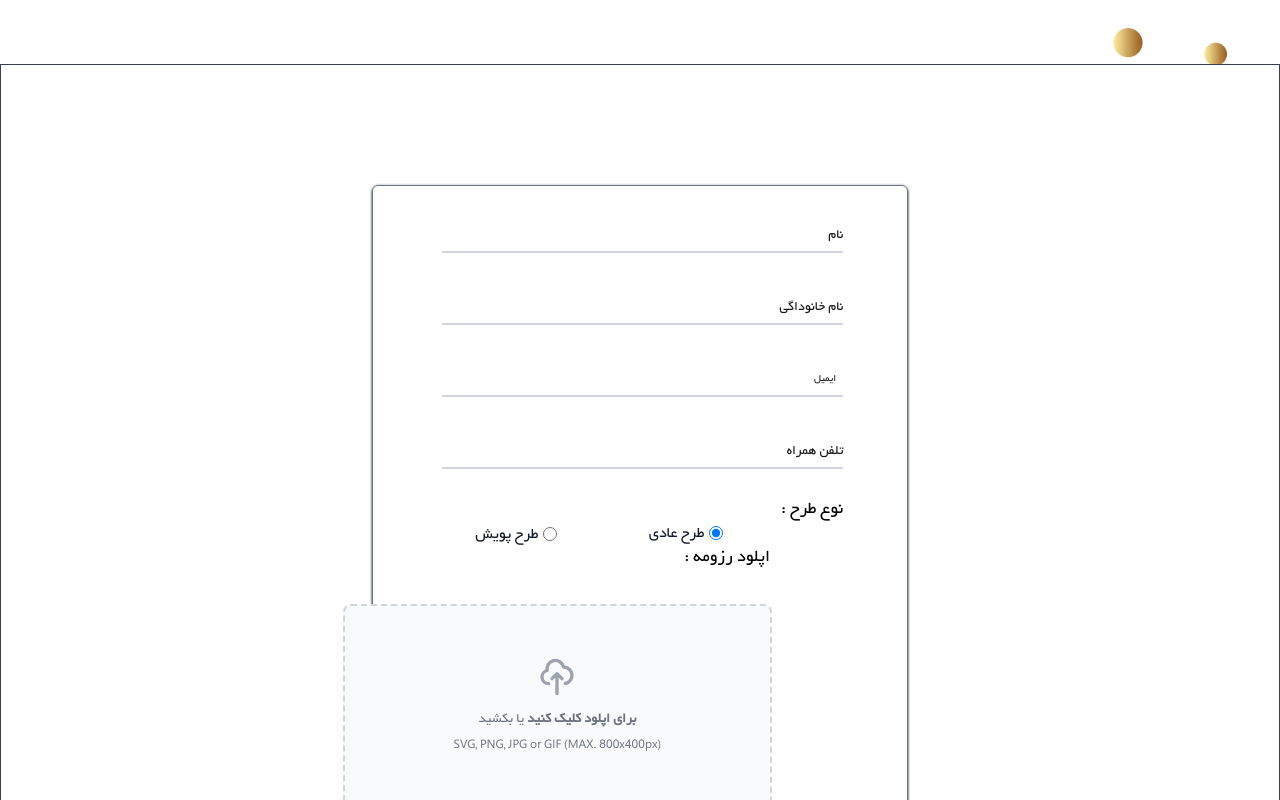
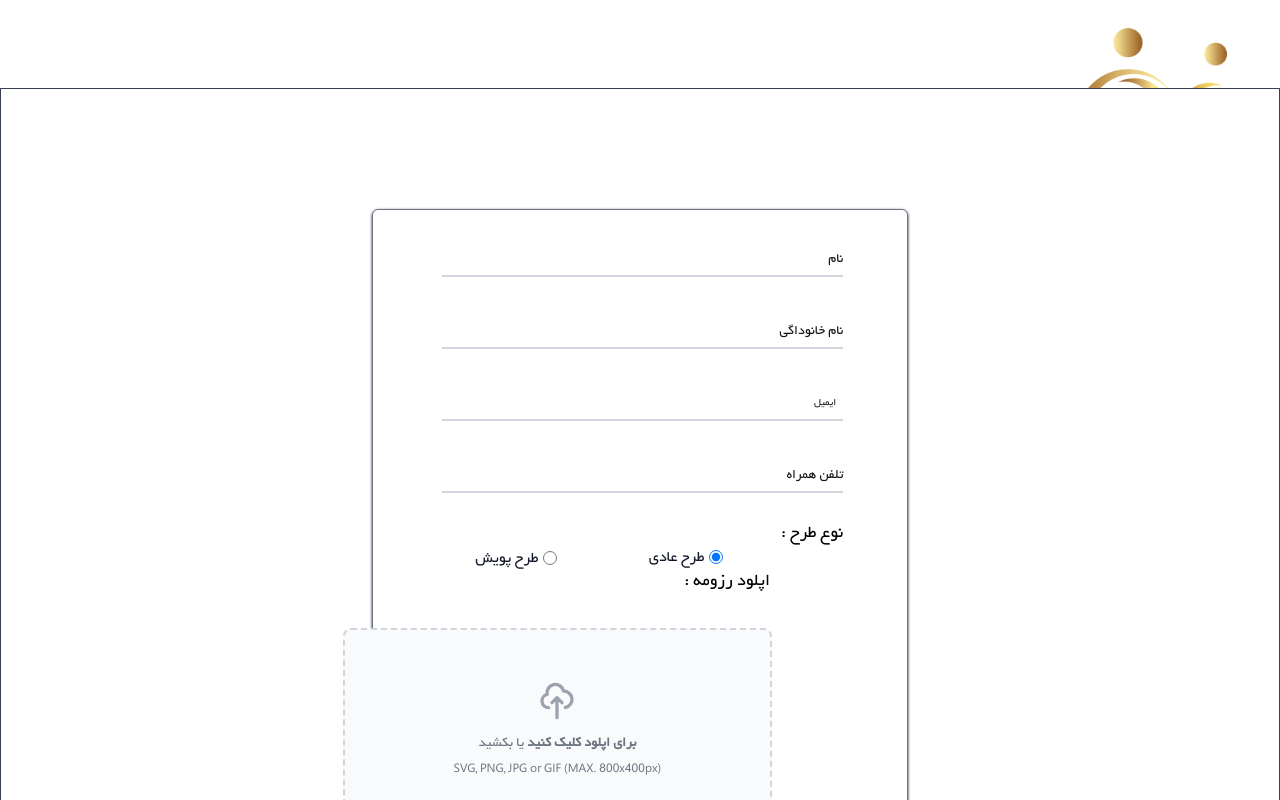
Before and after one commit to sajjad5221/farazaman, a Next.js app: page /hiring/normal in a window 1280 px wide. Shown: the top 800 px of the page. Built offline with nearby package versions, Linux system fonts and the light colour scheme.

Commit message:
for update2

```diff
--- a/app/hiring/normal/page.tsx
+++ b/app/hiring/normal/page.tsx
@@ -1,8 +1,10 @@
+import Script from 'next/script'
 import React from 'react'
 
 export default function page() {
   return (
-    <><><div className='scrollBox fixed h-[5px] bg-slate-600'></div>
+    <><><div>page</div>
+    <div className='scrollBox fixed h-[5px] bg-slate-600'></div>
       <form className='relative top-[9px] left-[30px] m-[30px] mb-0 mt-[55px] w-full border border-solid border-gray-700 bg-white dark:bg-neutral-900'>
         <div className='box relative my-10 mx-auto w-[42%] h-[800px] left-0 top-20 border-[1px] border-solid border-gray-500 rounded-md shadow shadow-slate-800 dark:shadow-slate-100 '></div>
         <div className="absolute right-[29%] top-[120px] w-[33%] p-[10px] m-0 mr-[69px] ml-[68px] mt-[16px] z-0 mb-6 group mobile:right-[18%] s:right-[19%] xl:right-[29%] xl:top-[120px] xl:w-[33%] xl:p-[10px] xl:m-0 xl:mt-[16px] xl:ml-[60px] xl:mr-[55px]  2xl:ml-[69px lg:mr-[55px] lg:right-[29%] md:right-[25%] sm:right-[24%]" id='name-input'>
```
